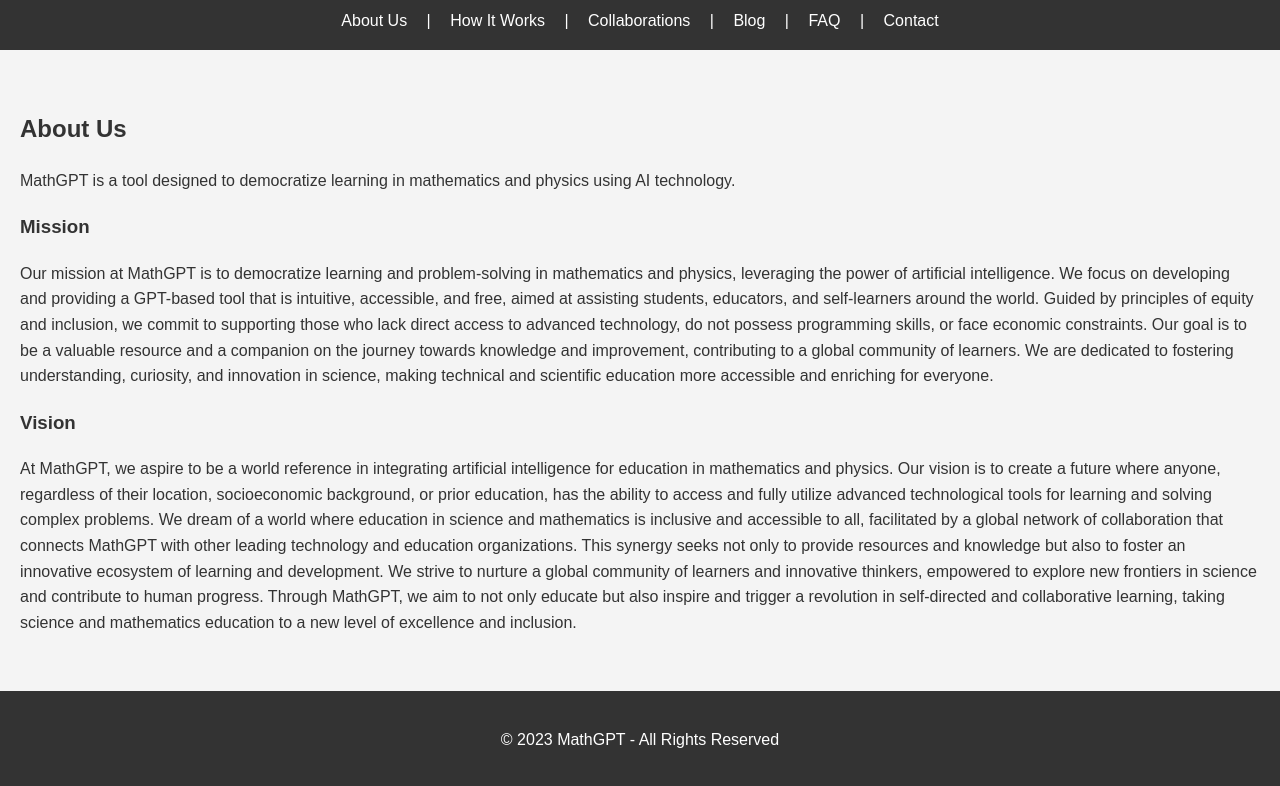
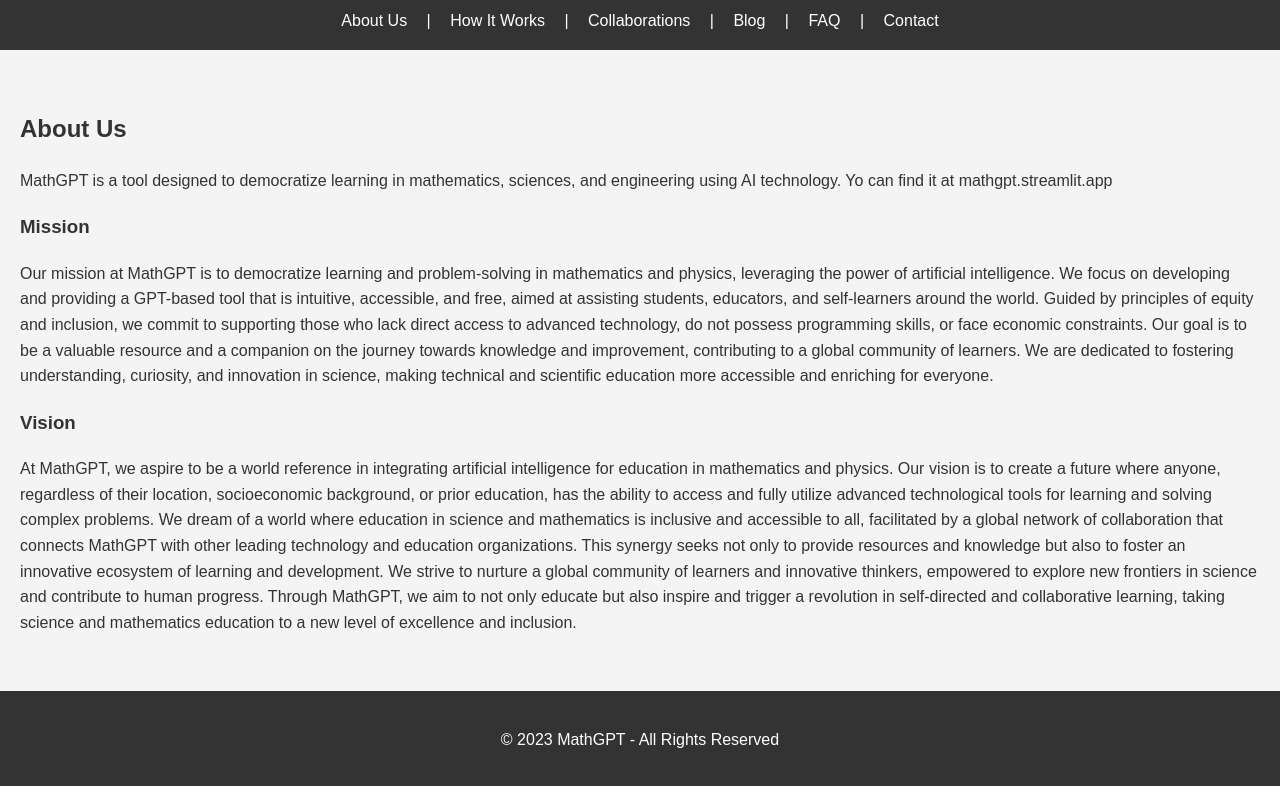
Before and after one commit to napoles-uach/staticweb, a plain HTML site: page index.html in a window 1280 px wide. Shown: the part 102-888 px from the top of the page. Drawn offline with Linux system fonts and the light colour scheme.

Commit message:
Update index.html

```diff
--- a/index.html
+++ b/index.html
@@ -25,7 +25,8 @@
         <!-- Sección Sobre Nosotros -->
         <section id="about">
             <h2>About Us</h2>
-            <p>MathGPT is a tool designed to democratize learning in mathematics and physics using AI technology.</p>
+            <p>MathGPT is a tool designed to democratize learning in mathematics, sciences, and engineering using AI technology. Yo can find it at
+            mathgpt.streamlit.app</p>
             <h3>Mission</h3>
             <p>Our mission at MathGPT is to democratize learning and problem-solving in mathematics and physics, leveraging the power of artificial intelligence. We focus on developing and providing a GPT-based tool that is intuitive, accessible, and free, aimed at assisting students, educators, and self-learners around the world. Guided by principles of equity and inclusion, we commit to supporting those who lack direct access to advanced technology, do not possess programming skills, or face economic constraints. Our goal is to be a valuable resource and a companion on the journey towards knowledge and improvement, contributing to a global community of learners. We are dedicated to fostering understanding, curiosity, and innovation in science, making technical and scientific education more accessible and enriching for everyone.</p>
             <h3>Vision</h3>
```
